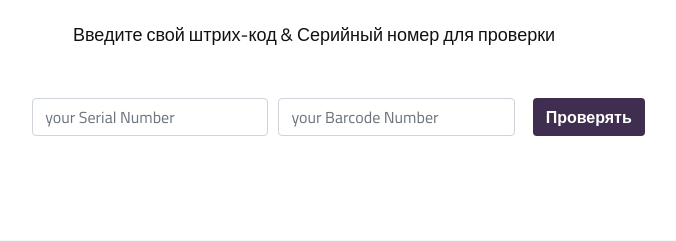
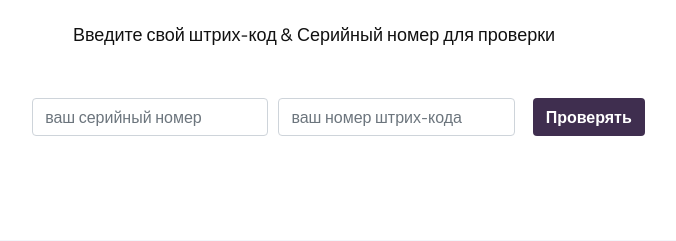
Before and after one commit to tomas2310328/pharma-rose, a Django app: page /check-code/ in a window 1280 px wide. Shown: the part 196-437 px from the top of the page, without its empty margins (326-1002 px from the left). Run offline with Django 3.2, Linux system fonts and the light colour scheme; data comes from the database, SQL or seed files in the repository; some libraries are stand-ins or nearby versions; some web fonts are replaced.

Commit message:
add russian

```diff
--- a/check/templates/check/check_code.html
+++ b/check/templates/check/check_code.html
@@ -54,12 +54,12 @@
 
           <div class="col-sm-3 my-1">
             <input class="form-control" type="search"
-            name="serial" placeholder="your Serial Number" required />
+            name="serial" placeholder="ваш серийный номер" required />
           </div>
 
           <div class="col-sm-3 my-1">
             <input class="form-control" type="search"
-            name="code" placeholder="your Barcode Number" required />
+            name="code" placeholder="ваш номер штрих-кода" required />
           </div>
 
           <div class="col-sm-3 my-1">
```
